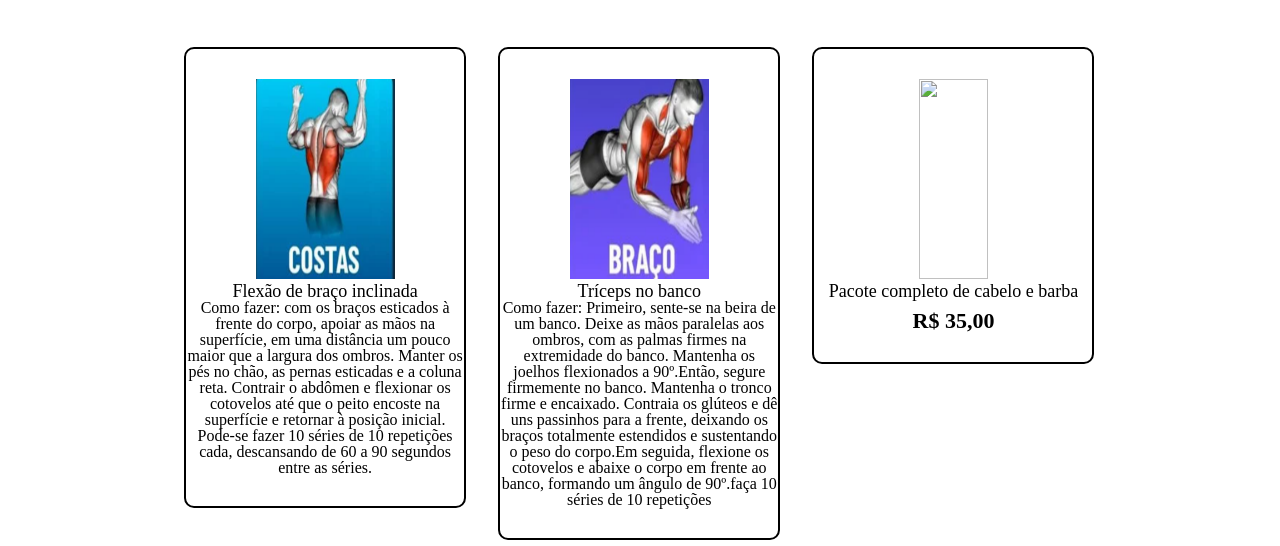
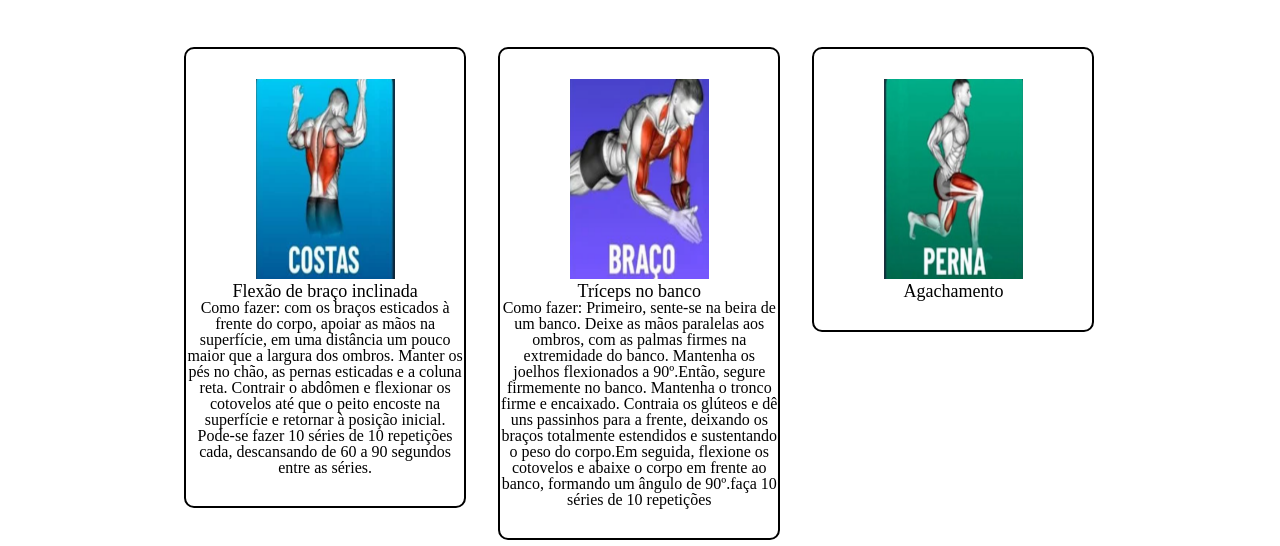
Before and after one commit to edudusanto/PSTvivi-dudu, a plain HTML site: page servicos.html in a window 1280 px wide. Shown: the part 254-800 px from the top of the page. Drawn offline with Linux system fonts and the light colour scheme.

Commit message:
Add files via upload

```diff
--- a/servicos.html
+++ b/servicos.html
@@ -34,9 +34,12 @@
                         Primeiro, sente-se na beira de um banco. Deixe as mãos paralelas aos ombros, com as palmas firmes na extremidade do banco. Mantenha os joelhos flexionados a 90º.Então, segure firmemente no banco. Mantenha o tronco firme e encaixado. Contraia os glúteos e dê uns passinhos para a frente, deixando os braços totalmente estendidos e sustentando o peso do corpo.Em seguida, flexione os cotovelos e abaixe o corpo em frente ao banco, formando um ângulo de 90º.faça 10 séries de 10 repetições</p>
                 </li>
                 <li>
-                    <img src="">
-                    <p class="descricao">Pacote completo de cabelo e barba</p>
-                    <p class="preco">R$ 35,00</p>
+                    <img src="PST (5).png">
+                    <p class="descricao">Agachamento</p>
+
+
+
+
                 </li>
             </ul>
         </main>
```
Also changed, not shown: PST (5).png (added).
